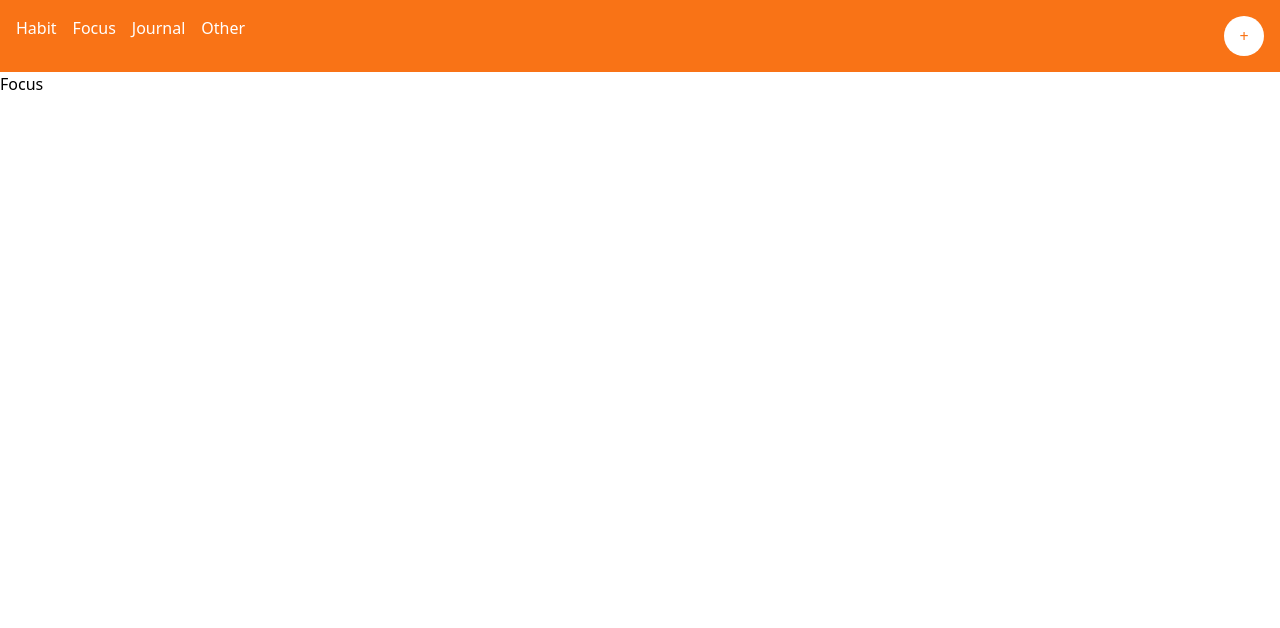
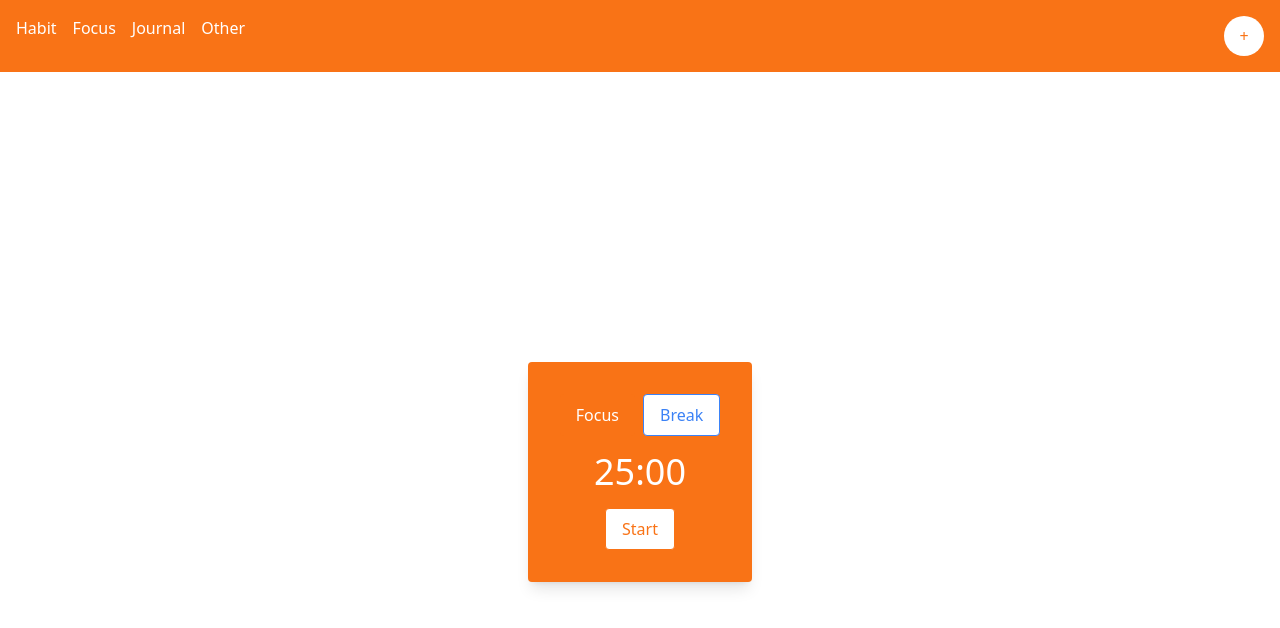
Before and after one commit to woodalinka/daily-habit-tracker, a React (Create React App) app: page /focus in a window 1280 px wide. Shown: the top 628 px of the page. Built offline with nearby package versions, Linux system fonts and the light colour scheme.

Commit message:
Added Pomodoro timer to Focus component

```diff
--- a/src/Routes/Focus.tsx
+++ b/src/Routes/Focus.tsx
@@ -1,7 +1,71 @@
-import React from "react";
+import React, {useEffect, useState} from "react";
 
 const Focus = () => {
-    return (<div> Focus </div>)
+    const [mode, setMode] = useState<'FOCUS' | 'BREAK'>('FOCUS');
+    const [isRunning, setIsRunning] = useState(false);
+    const [timeLeft, setTimeLeft] = useState(25 * 60);
+
+    const switchToFocus = () => {
+        setMode('FOCUS');
+        setTimeLeft(25 * 60);
+    };
+
+    const switchToBreak = () => {
+        setMode('BREAK');
+        setTimeLeft(5 * 60);
+    };
+
+    //Updating time every second if timer is running
+    useEffect( () => {
+        let intId: number|null = null;
+
+        if (isRunning) {
+            intId = window.setInterval(() => {
+                setTimeLeft(
+                    (() => {
+                        if (timeLeft === 0) {
+                            setIsRunning(false);
+                            alert("Time is up");
+                            return 25 * 60;
+                        }
+                        return timeLeft - 1;
+                    })()
+                );
+            }, 1000)
+        }
+
+        if (!isRunning && intId !== null) {
+            window.clearInterval(intId);
+        }
+
+        return () => {
+            if (intId !== null) {
+                window.clearInterval(intId);
+            }
+        };
+    }, [isRunning, timeLeft])
+
+
+    // Converting time to minutes and seconds
+    const minutes = ("0" + Math.floor(timeLeft / 60).toString()).slice(-2);
+    const seconds = ("0" + (timeLeft % 60).toString()).slice(-2);
+
+
+    return (
+        <div className="h-screen flex items-center justify-center bg-white">
+            <div className={`text-center p-8 rounded shadow-lg ${mode === 'FOCUS' ? 'bg-orange-500' : 'bg-blue-200'}`}>
+                <div className="flex justify-center mb-4">
+                    <button onClick={switchToFocus} className={`mr-2 py-2 px-4 rounded ${mode === 'FOCUS' ? 'bg-orange-500 text-white' : 'bg-white text-orange-500 border border-orange-500'}`}>Focus</button>
+                    <button onClick={switchToBreak} className={`py-2 px-4 rounded ${mode === 'BREAK' ? 'bg-blue-500 text-white' : 'bg-white text-blue-500 border border-blue-500'}`}>Break</button>
+                </div>
+                <div className="text-4xl mb-4 text-white">
+                    {minutes.toString().padStart(2, '0')}:{seconds.toString().padStart(2, '0')}
+                </div>
+                <button onClick={() => setIsRunning((prev) => !prev)} className="py-2 px-4 rounded bg-white text-orange-500 border border-orange-500">
+                    {isRunning ? 'Pause' : 'Start'}
+                </button>
+            </div>
+        </div>
+    )
 }
-
 export default Focus;
```
